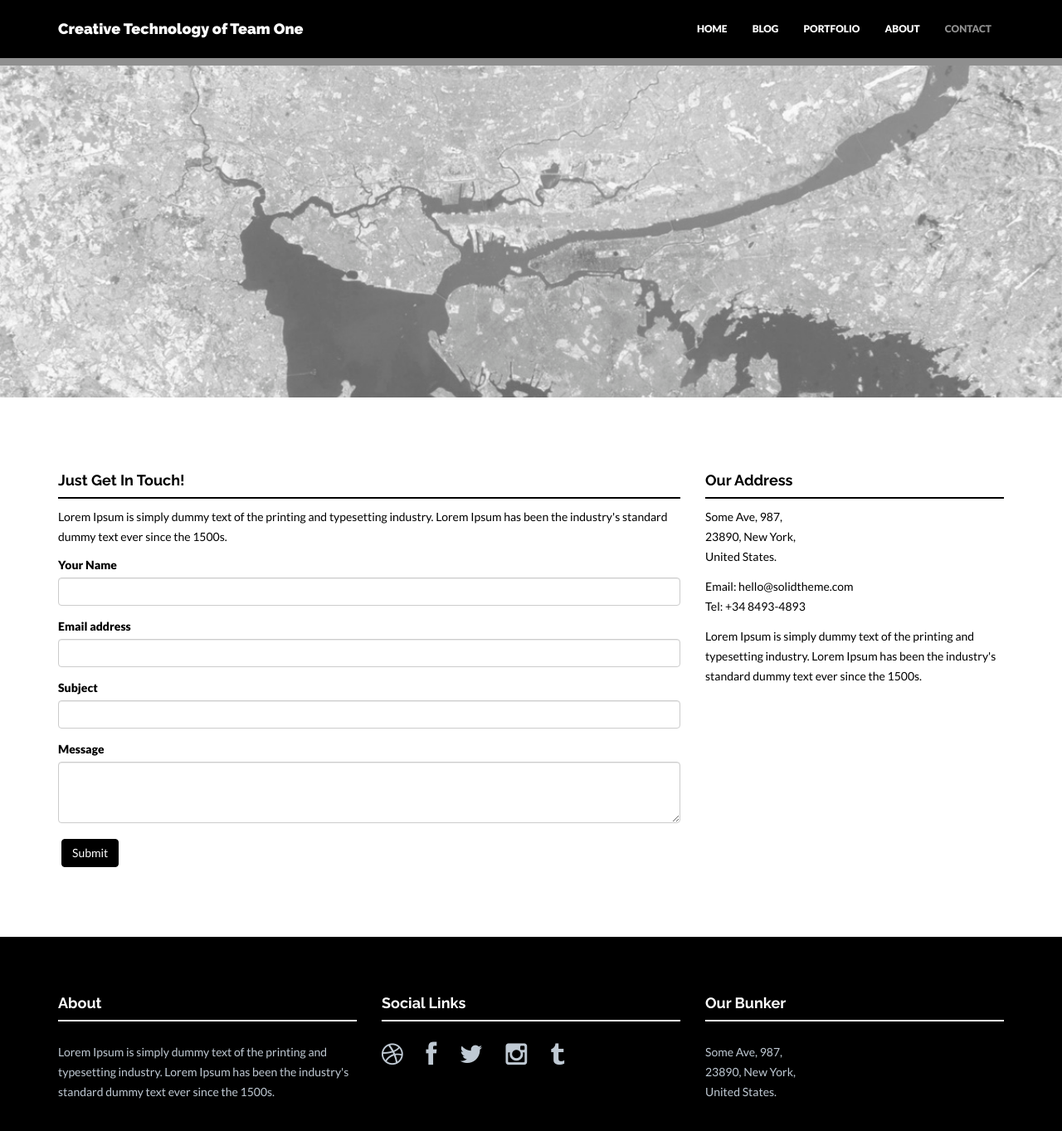
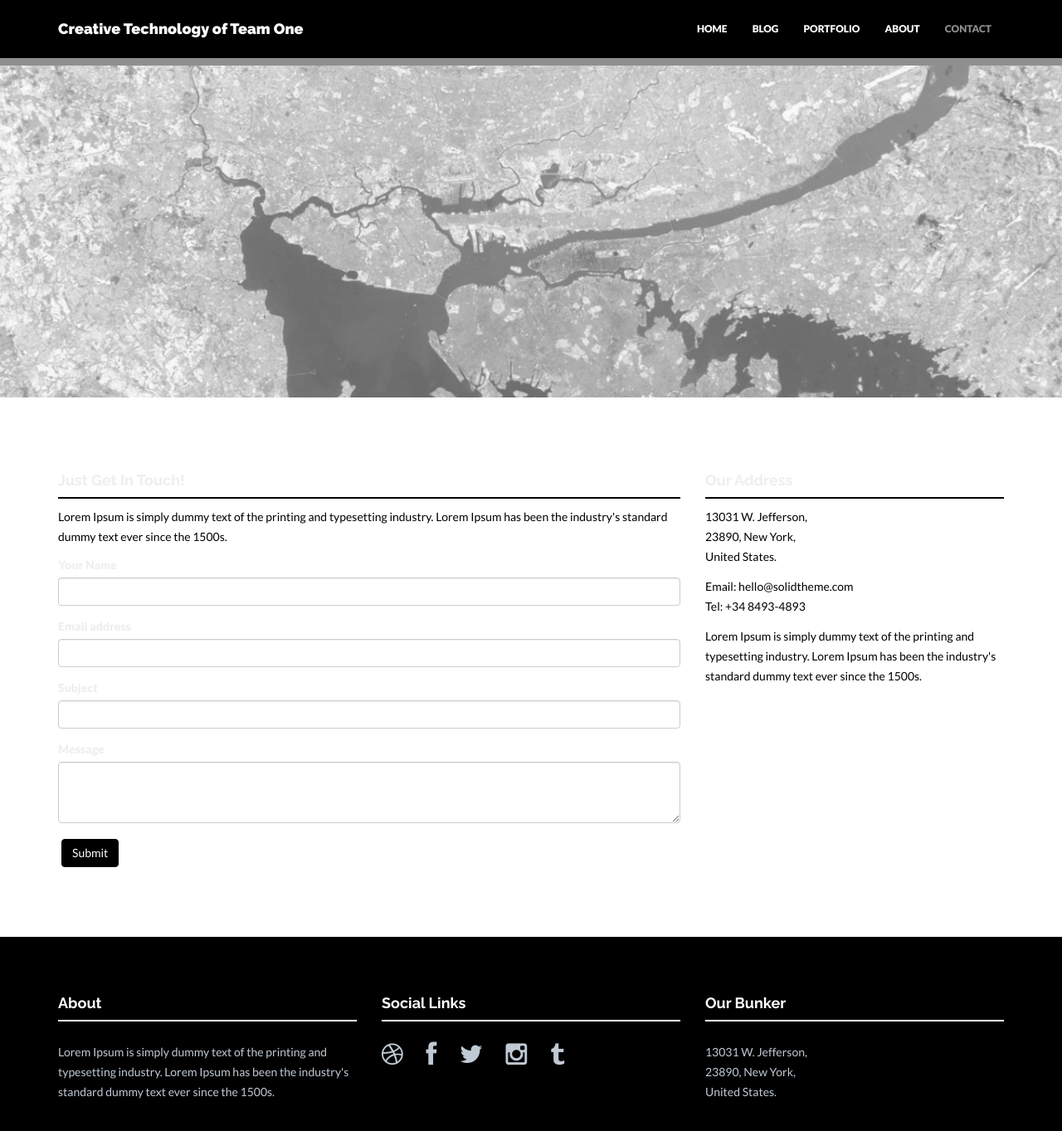
Before and after one commit to Team-One/ct-site, a Jekyll site: the page built from contact.html, in a window 1280 px wide and 1400 px high, scrolled down 87 px. Shown: the top 1363 px of the window at 83% size. Built offline with Jekyll 4.4.1, drawn with Linux system fonts in a browser that asks for light colours; nearby versions of some CDN libraries.

Commit message:
changed address and added color

```diff
--- a/_config.yml
+++ b/_config.yml
@@ -16,6 +16,7 @@ colors:  #in hex code if not noted else
   primary: "#8F8F8F" #"#F70031"
   primary_rgb: "0,179,254" #"247,0,49" #rgb of the primary. Needed in some places for the transparency effect.
   secondary: "#000000" #"#33004D"
+  third: "#eeeeee"
   link: "#428bca"
   link_hover: "#01b2fe"
   footer_heading: "#ffffff"
@@ -40,7 +41,7 @@ social:
 # Postal address (add as many lines as necessary). Shown in footer and on Contact page.
 address:
   - lines:
-    - Some Ave, 987,
+    - 13031 W. Jefferson,
     - 23890, New York,
     - United States.
 email: hello@solidtheme.com
--- a/_includes/css/style.css
+++ b/_includes/css/style.css
@@ -16,7 +16,7 @@ body {
 	background: #ffffff;
 	margin: 0;
 	height: 100%;
-	color: {{ site.colors.secondary }};
+	color: {{ site.colors.third }};
 	font-family: 'Lato', sans-serif;
 	font-weight: 400;
 	}
--- a/index.html
+++ b/index.html
@@ -55,5 +55,6 @@ permalink: /
             {% endfor %}
         </div>
 
-    </div><! --/row -->
-</div><! --/container -->
+    </div>
+    <!-- /row -->
+</div>
```
Also changed, not shown: 1 other file.
